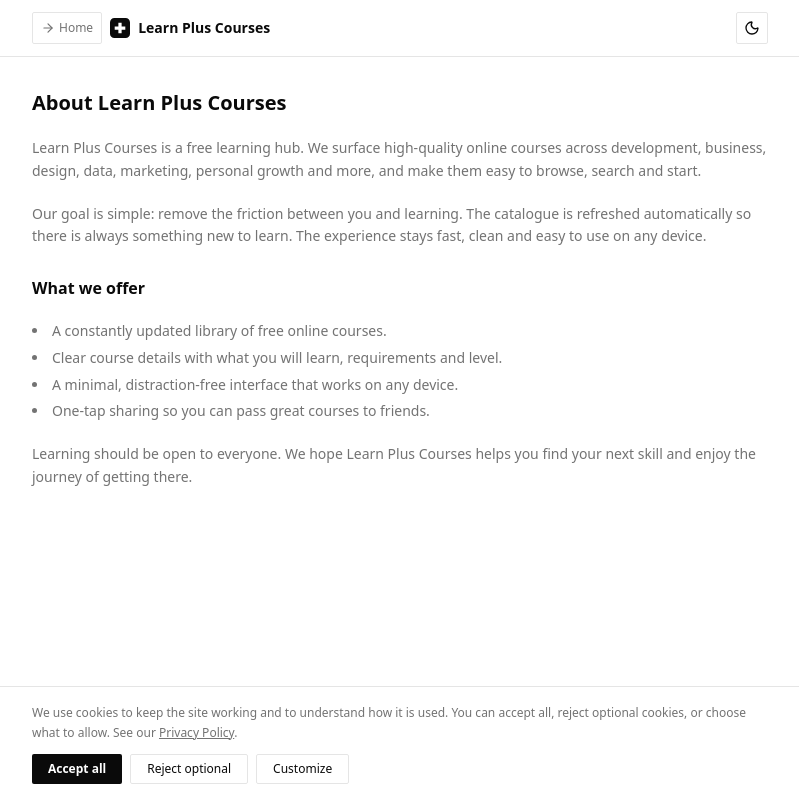
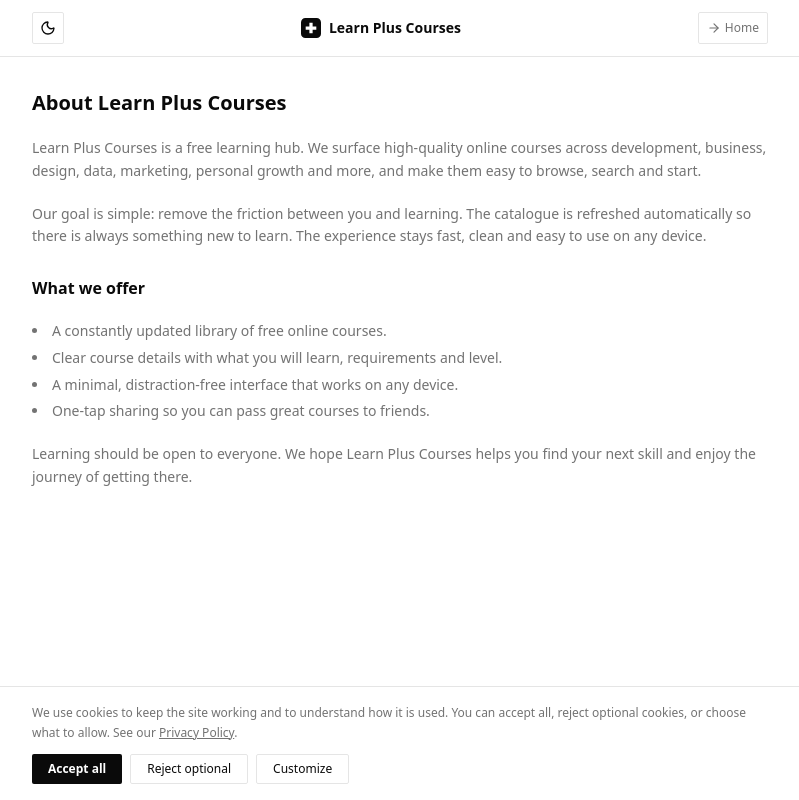
Before and after one commit to 6eu6/owl-course, a Next.js app: page /about in a window 1280 px wide. Shown: the whole page, without its empty margins (240-1039 px from the left). Built offline with nearby package versions, Linux system fonts and the light colour scheme; no server answers.

Commit message:
Move back button to the right side

```diff
--- a/src/components/site-chrome.tsx
+++ b/src/components/site-chrome.tsx
@@ -7,7 +7,11 @@
   return (
     <header className="sticky top-0 z-50 border-b bg-background/80 backdrop-blur-sm">
       <div className="max-w-3xl mx-auto px-4 h-14 flex items-center justify-between gap-3">
-        <div className="flex min-w-0 items-center gap-2">
+        <ThemeToggle />
+        <Link href="/" className="flex min-w-0 items-center gap-2 text-sm font-semibold">
+          <LogoMark className="h-5 w-5 shrink-0" />
+          <span className="truncate">Learn Plus Courses</span>
+        </Link>
         <Link
           href={backHref}
           className="inline-flex h-8 shrink-0 items-center gap-1 rounded-md border px-2 text-xs text-muted-foreground transition-colors hover:bg-muted hover:text-foreground"
@@ -16,12 +20,6 @@
           <span className="hidden sm:inline">{backLabel}</span>
           <span className="sm:hidden">Back</span>
         </Link>
-          <Link href="/" className="flex min-w-0 items-center gap-2 text-sm font-semibold">
-            <LogoMark className="h-5 w-5 shrink-0" />
-            <span className="truncate">Learn Plus Courses</span>
-          </Link>
-        </div>
-        <ThemeToggle />
       </div>
     </header>
   )
```
Lines whose indentation alone changed are shown as unchanged.
